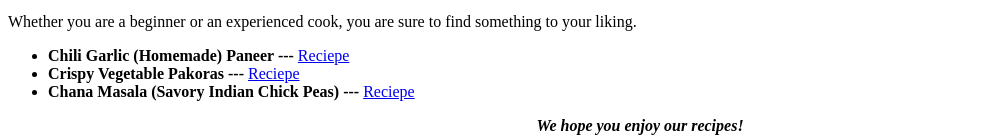
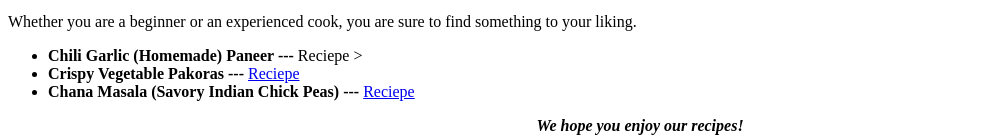
Before and after one commit to nvspavankalyanch/Indian-Veg-Recipes, a plain HTML site: page index.html in a window 1280 px wide. Shown: the part 321-458 px from the top of the page, without its empty margins (0-1000 px from the left). Drawn offline with Linux system fonts and the light colour scheme.

Commit message:
Update index.html

```diff
--- a/index.html
+++ b/index.html
@@ -11,7 +11,7 @@
     <p >Here you will find a collection of delicious and easy-to-follow recipes for Indian vegetarian dishes.</p>
    <p > Whether you are a beginner or an experienced cook, you are sure to find something to your liking.</p>
     <ul>
-        <li><strong>Chili Garlic (Homemade) Paneer  --- </strong><a href="Recipes/Chili-Garlic-Paneer.html"> Reciepe </a></li>
+        <li><strong>Chili Garlic (Homemade) Paneer  --- </strong><button<a href="Recipes/Chili-Garlic-Paneer.html"> </a> Reciepe ></button></li>
         <li><strong>Crispy Vegetable Pakoras ---</strong> <a href="Recipes/Crispy-Vegetable-Pakoras.html">Reciepe</a></li>
         <li><strong>Chana Masala (Savory Indian Chick Peas) --- </strong> <a href="Recipes/Chana-Masala.html">Reciepe</a></li>
     </ul>
```
